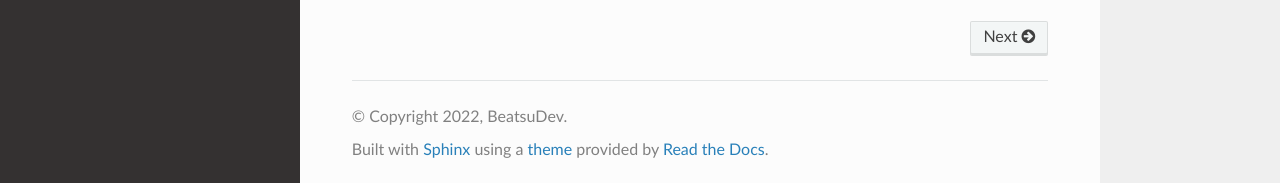
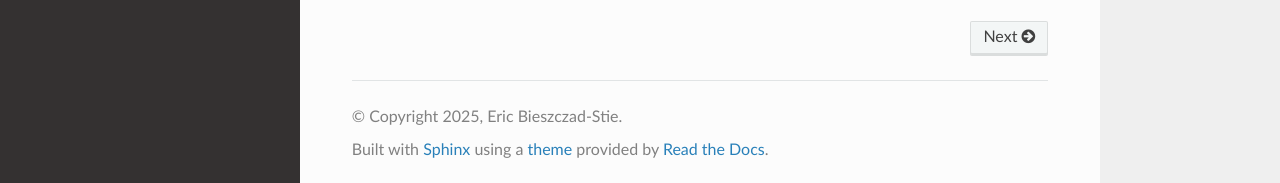
Before and after one commit to BeatsuDev/tibber.py, a Sphinx documentation site: the page built from docs/index.rst, in a window 1280 px wide and 900 px high, scrolled down 875 px. Shown: the part 714-897 px from the top of the window. Built offline with Sphinx 7.4.7 and the Read the Docs theme 3.1.0, drawn with Linux system fonts in a browser that asks for light colours.

Commit message:
docs: update copyright and author to my name

```diff
--- a/docs/conf.py
+++ b/docs/conf.py
@@ -18,8 +18,8 @@
 # -- Project information -----------------------------------------------------
 
 project = 'tibber.py'
-copyright = '2022, BeatsuDev'
-author = 'BeatsuDev'
+copyright = '2025, Eric Bieszczad-Stie'
+author = 'Eric Bieszczad-Stie'
 
 # The full version, including alpha/beta/rc tags
 release = '0.5.0'
```
